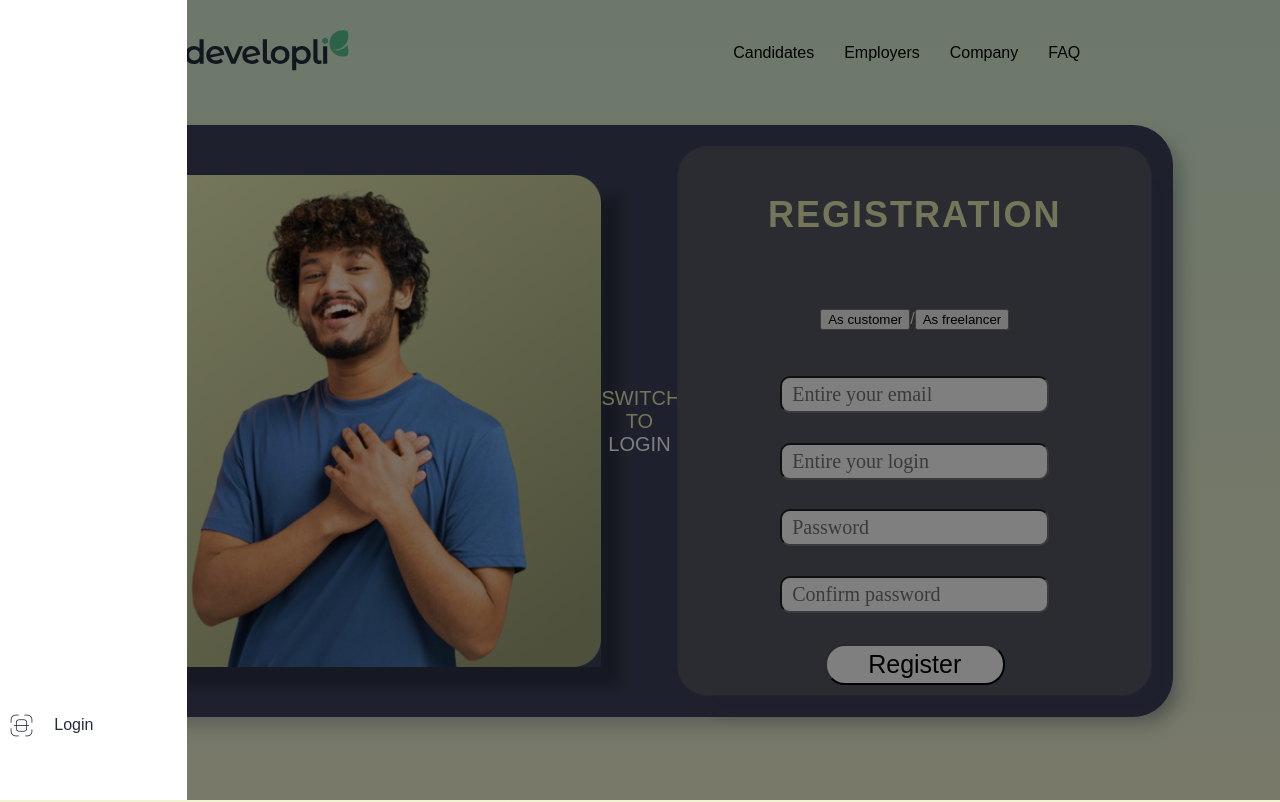
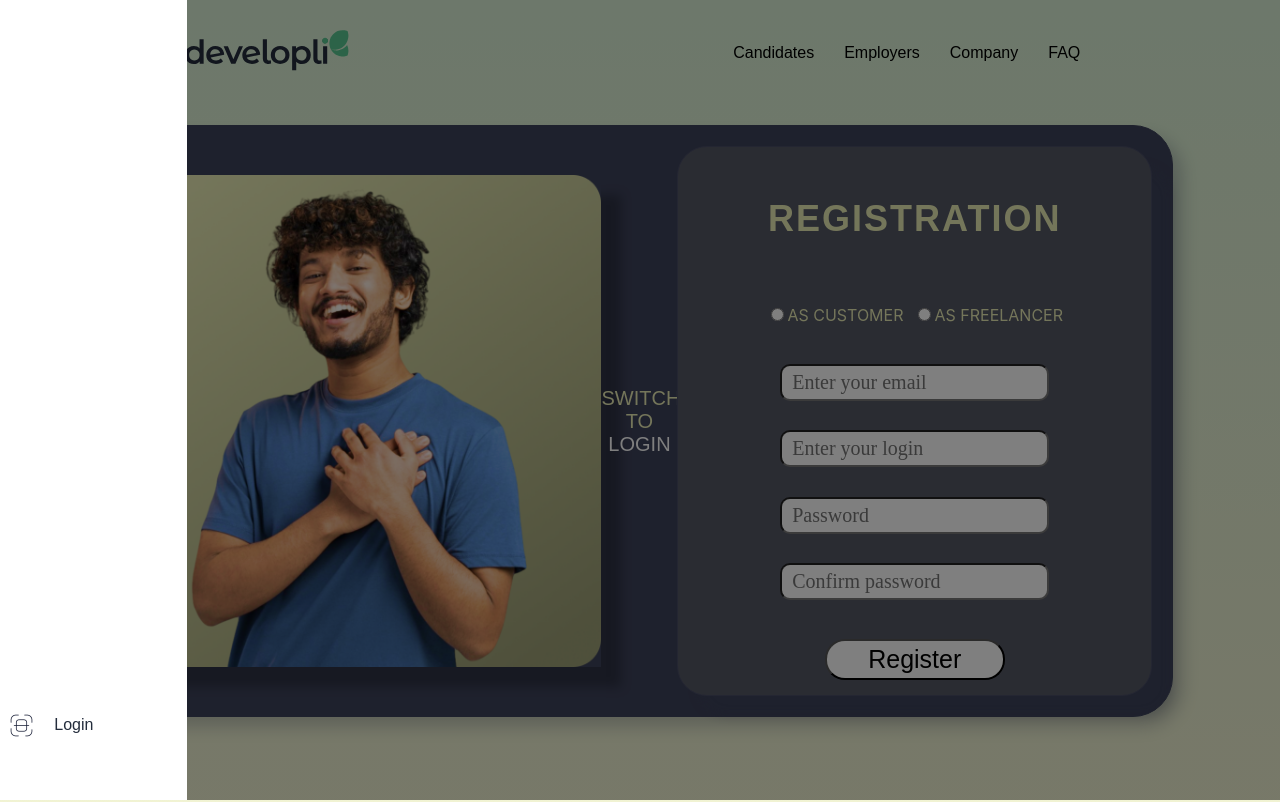
Before and after one commit to mvolchenkova/Freelance_platform, a React (Create React App) app in the folder front/: page /registration in a window 1280 px wide. Shown: the top 802 px of the page. Built offline with nearby package versions, Linux system fonts and the light colour scheme.

Commit message:
fix: fix registration

```diff
--- a/front/src/compCustomer/ContainerForReg/ContainerForReg.css
+++ b/front/src/compCustomer/ContainerForReg/ContainerForReg.css
@@ -104,6 +104,11 @@
 .uppercase {
   text-transform: uppercase;
 }
+.ChooseRole {
+  display: flex;
+  flex-direction: row;
+  gap: 10px;
+}
 
 @media screen and (max-width: 768px) {
   .inputs {
--- a/front/src/compCustomer/ContainerForReg/ContainerForReg.jsx
+++ b/front/src/compCustomer/ContainerForReg/ContainerForReg.jsx
@@ -44,6 +44,7 @@ export default function ContainerForRegLog() {
         email,
         password,
         login,
+        role,
       }),
     );
     if (resultAction.status === 500) {
@@ -54,6 +55,13 @@ export default function ContainerForRegLog() {
       navigate('/');
       window.location.reload();
     }
+  };
+
+  //ROLE
+  const [role, setRole] = useState('');
+
+  const handleChangeRole = (event) => {
+    setRole(event.target.value);
   };
 
   return (
@@ -72,22 +80,39 @@ export default function ContainerForRegLog() {
           </div>
           <form action="register" onSubmit={handleSubmit} className="registration-form width">
             <h3>registration</h3>
-            <p>
-              <button>As customer</button>/<button>As freelancer</button>
-            </p>
+            <div className="ChooseRole">
+              <label>
+                <input
+                  type="radio"
+                  value="customer"
+                  checked={role === 'customer'}
+                  onChange={handleChangeRole}
+                />
+                As customer
+              </label>
+              <label>
+                <input
+                  type="radio"
+                  value="freelancer"
+                  checked={role === 'freelancer'}
+                  onChange={handleChangeRole}
+                />
+                As freelancer
+              </label>
+            </div>
 
             <div className="inputs">
               <input
                 className="input-form"
                 type="Email"
-                placeholder="Entire your email"
+                placeholder="Enter your email"
                 onChange={handleChangeEmail}
                 value={email}
               />
               <input
                 className="input-form"
                 type="text"
-                placeholder="Entire your login"
+                placeholder="Enter your login"
                 onChange={handleChangeLogin}
                 value={login}
               />
--- a/front/src/compCustomer/UserCart/UserCart.jsx
+++ b/front/src/compCustomer/UserCart/UserCart.jsx
@@ -4,7 +4,7 @@ export default function UserCart() {
   const user = JSON.parse(localStorage.getItem('currentUser'));
   const { status } = useSelector((state) => state.users.users);
   const userinf = useSelector((state) => state.users.inf);
-  const { skills } = user.user;
+  // const { skills } = user.user;
   if (status === 'loading') {
     return <p>loading</p>;
   }
@@ -40,7 +40,7 @@ export default function UserCart() {
               Location: {userinf.location ? userinf.location : 'no location'}
             </p>
             <p className="ReadexFont parametrs">
-              Created account: {new Date(user.user.createdAt).toLocaleDateString('ru-RU')}
+              Account created: {new Date(user.user.createdAt).toLocaleDateString('ru-RU')}
             </p>
           </div>
           <div className="user-information">
@@ -56,7 +56,7 @@ export default function UserCart() {
         </div>
       </div>
 
-      {user.user.role === 'freelancer' ? (
+      {/* {user.user.role === 'freelancer' ? (
         <div className="skills">
           {skills.map((skill) => (
             <div key={skill.id} id="">
@@ -66,7 +66,7 @@ export default function UserCart() {
         </div>
       ) : (
         <></>
-      )}
+      )} */}
     </article>
   );
 }
--- a/front/src/store/Slices/userSlicer.js
+++ b/front/src/store/Slices/userSlicer.js
@@ -15,12 +15,13 @@ export const fetchUsers = createAsyncThunk(
 );
 export const registration = createAsyncThunk(
   'users/registration',
-  async ({ email, login, password }, { rejectWithValue }) => {
+  async ({ email, login, password, role }, { rejectWithValue }) => {
     try {
       const response = await axios.post(`${process.env.REACT_APP_API_URL}user/registration`, {
         email,
         login,
         password,
+        role,
       });
 
       localStorage.setItem('currentUser', JSON.stringify(response.data));
```
Also changed, not shown: front/src/pages/Articles/Articles.jsx (+27 -29 lines), 2 other files (tests, documents, lock files or other folders).
